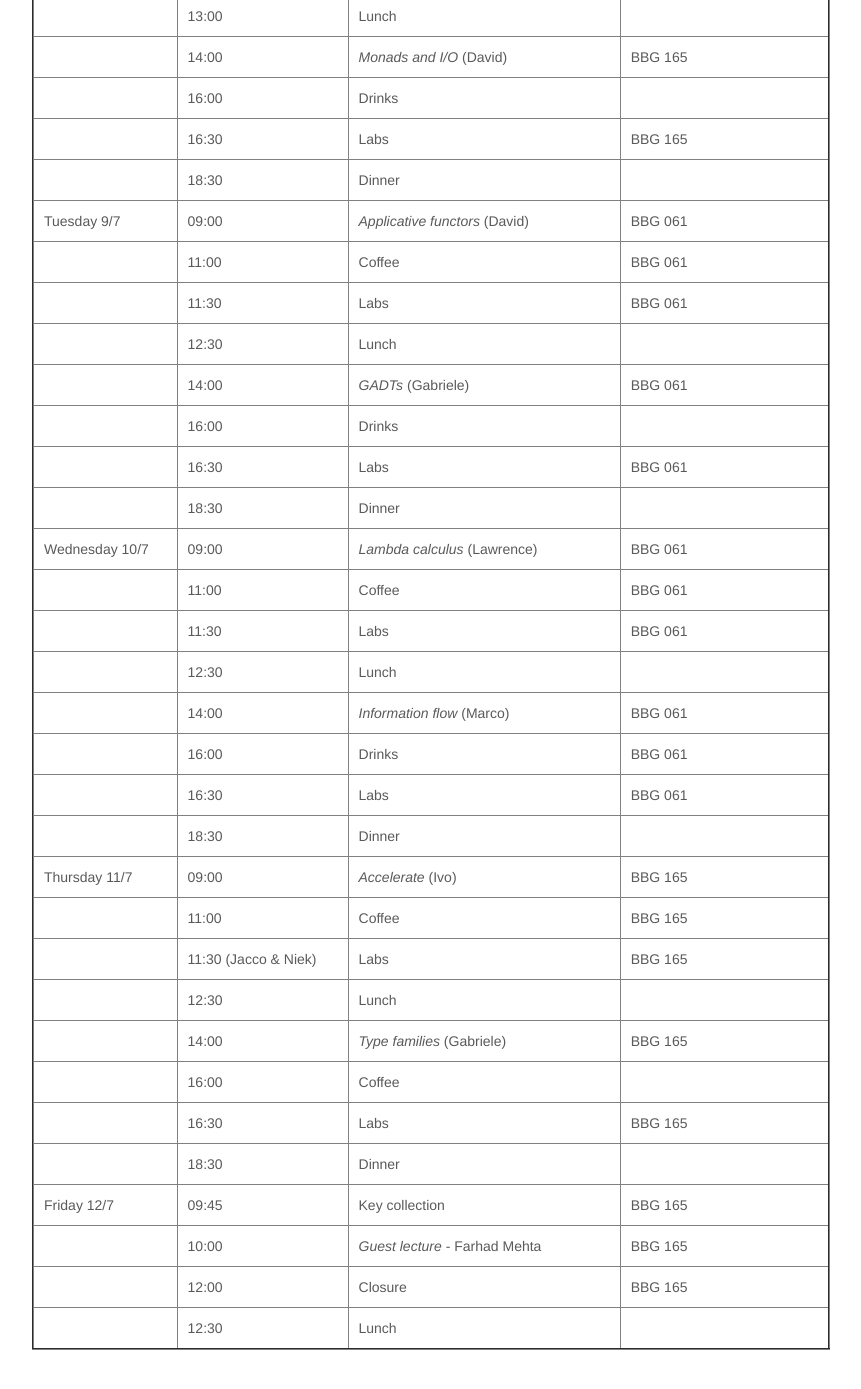
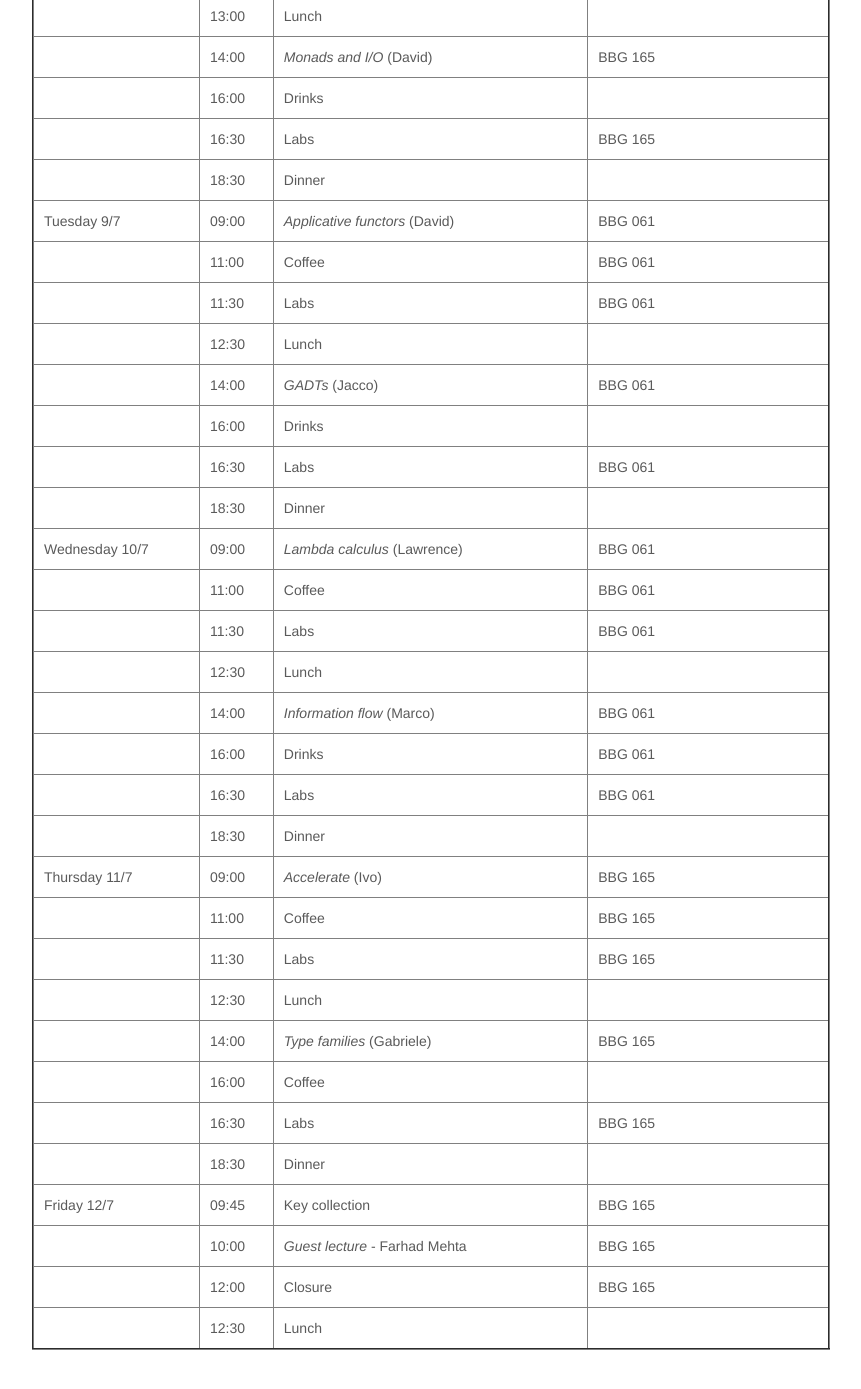
Before and after one commit to uu-afp/uu-afp.github.io, a Jekyll site: the page built from schedule.html, in a window 1280 px wide and 1400 px high, scrolled down 483 px. Shown: the top 1389 px of the window, without its empty margins (209-1070 px from the left). Built offline with Jekyll 4.4.1, drawn with Linux system fonts in a browser that asks for light colours; nearby versions of some CDN libraries.

Commit message:
Schedule fix.

```diff
--- a/schedule.html
+++ b/schedule.html
@@ -137,7 +137,7 @@ The preliminary program for this year's summer school is given below.
     <tr>
       <td></td>
       <td>14:00</td>
-      <td><i>GADTs</i> (Gabriele)</td>
+      <td><i>GADTs</i> (Jacco)</td>
       <td>BBG 061</td>
     </tr>
 
@@ -235,7 +235,7 @@ The preliminary program for this year's summer school is given below.
 
     <tr>
       <td></td>
-      <td>11:30 (Jacco & Niek)</td>
+      <td>11:30</td>
       <td>Labs</td>
       <td>BBG 165</td>
     </tr>
```
